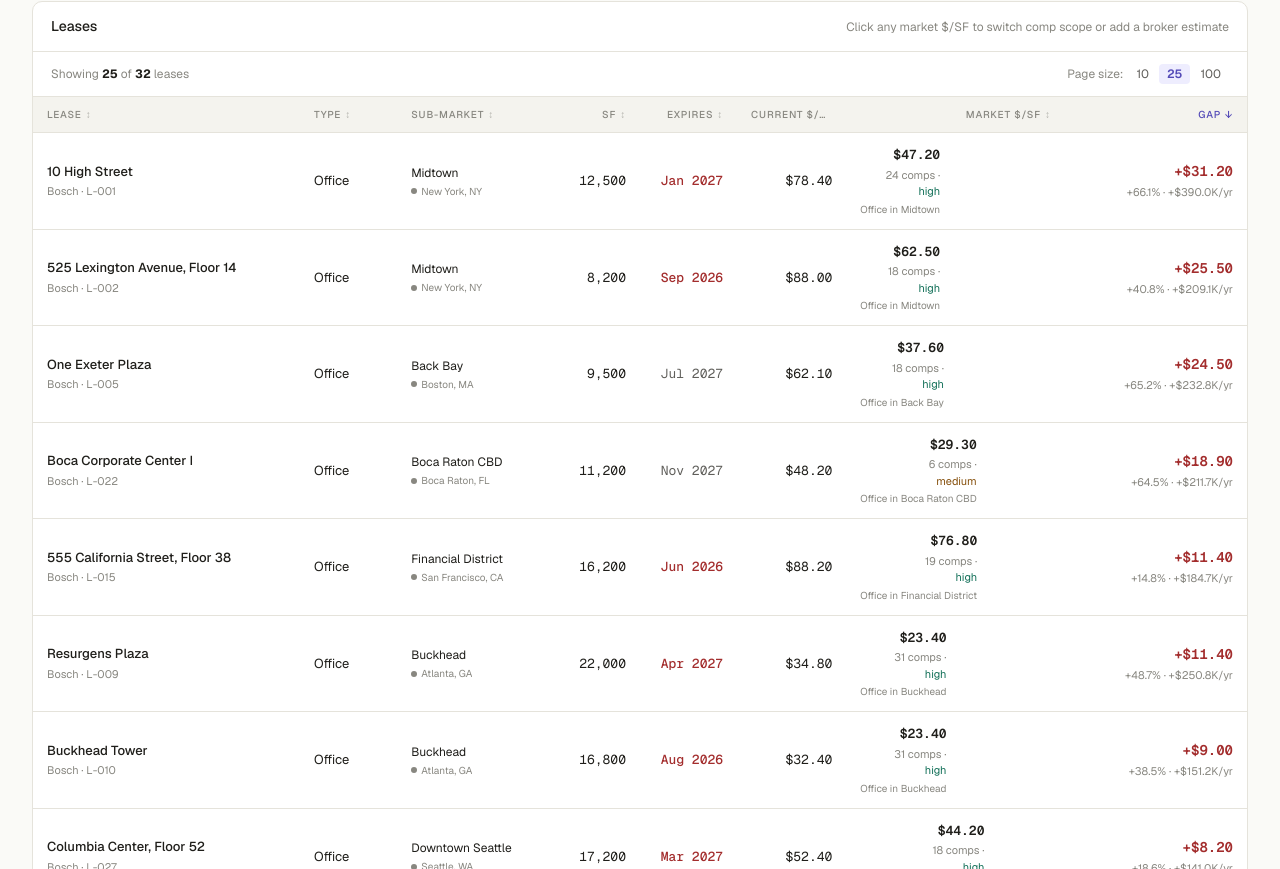
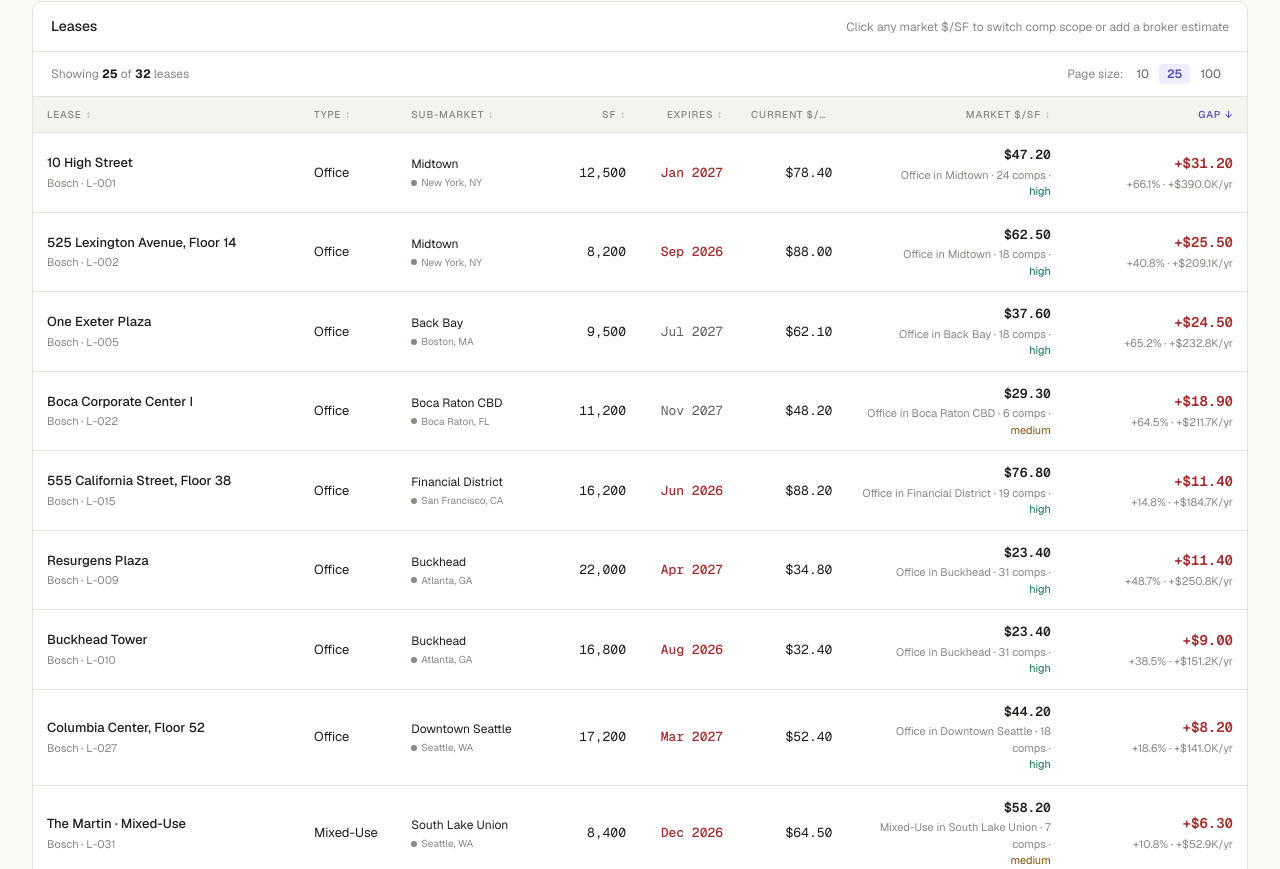
Before and after one commit to pazkagan-Unframe/mi2.0, a Next.js app: page / in a window 1280 px wide. Shown: the part 2451-3320 px from the top of the page. Built offline with nearby package versions, Linux system fonts and the light colour scheme; no server answers.

Commit message:
fix: align Market $/SF cell with other columns
Flatten Market cell to 2-line layout for better visual alignment

```diff
--- a/app/globals.css
+++ b/app/globals.css
@@ -1595,15 +1595,17 @@ button.list-item.clickable:last-child { border-bottom: none; }
   margin: -2px -6px;
   border-radius: 4px;
   cursor: pointer;
-  display: flex;
+  display: inline-flex;
   flex-direction: column;
   align-items: flex-end;
+  justify-content: center;
   gap: 2px;
   font: inherit;
   color: inherit;
   text-align: right;
   transition: background-color 0.12s ease;
-}
+  vertical-align: middle;
+  }
 .market-cell-trigger:hover {
   background: var(--surface-2);
 }
--- a/components/lease-table.tsx
+++ b/components/lease-table.tsx
@@ -316,25 +316,34 @@ function LeaseRowView({
 
   const popoverActive = popoverOpenForRowId === row.id
 
-  // Description below the market $/SF cell — comp count + confidence at the
-  // currently selected scope, or the broker label if overridden.
+  // Single muted subline below the market $/SF price. We deliberately collapse
+  // scope label + comp count + confidence into one line so the cell is two
+  // lines tall total (matching Lease / Sub-market cells), which lets
+  // vertical-align: middle on the td keep the price near the row centerline.
   const activeScope = row.scopes.find(
     (s) =>
       (row.brokerOverride?.kind === "scope" && s.id === row.brokerOverride.scopeId) ||
       (!row.brokerOverride && s.id === row.defaultScopeId),
   )
-  const compMeta =
-    row.comparisonSource === "broker"
-      ? "Your ERV"
-      : row.comparisonSource === "erv-system"
-        ? "External ERV"
-        : activeScope
-          ? `${activeScope.compCount} ${activeScope.compCount === 1 ? "comp" : "comps"}`
-          : null
   const compConfidence: Confidence =
     row.comparisonSource === "broker" || row.comparisonSource === "erv-system"
       ? "high"
       : activeScope?.confidence ?? row.marketConfidence
+  // For ERV/manual sources, show only the source label (no comp count makes
+  // sense). For scope-based sources, show "<scope> · <N> comps".
+  const subInfo: { label: string; showConf: boolean } | null =
+    row.comparisonPsf == null
+      ? null
+      : row.comparisonSource === "broker"
+        ? { label: "Your ERV", showConf: false }
+        : row.comparisonSource === "erv-system"
+          ? { label: "External ERV", showConf: false }
+          : activeScope
+            ? {
+                label: `${row.comparisonLabel} · ${activeScope.compCount} ${activeScope.compCount === 1 ? "comp" : "comps"}`,
+                showConf: true,
+              }
+            : { label: row.comparisonLabel, showConf: true }
 
   return (
     <tr
@@ -368,21 +377,31 @@ function LeaseRowView({
           className={`market-cell-trigger${popoverActive ? " active" : ""}`}
           onClick={handleMarketClick}
         >
-          {row.comparisonPsf != null ? (
+          {row.comparisonPsf != null && subInfo ? (
             <>
-              <span className="market-cell-num" style={{ display: "flex", gap: 6, alignItems: "baseline" }}>
-                <span style={{ fontFamily: "var(--font-mono)", fontWeight: 600, fontSize: 13 }}>
+              <span
+                className="market-cell-num"
+                style={{ display: "flex", gap: 6, alignItems: "baseline" }}
+              >
+                <span
+                  style={{
+                    fontFamily: "var(--font-mono)",
+                    fontWeight: 600,
+                    fontSize: 13,
+                  }}
+                >
                   {formatPsf(row.comparisonPsf)}
                 </span>
                 {isOverridden && (
                   <span className="broker-pill">{overridePillLabel}</span>
                 )}
               </span>
-              <span className="meta" style={{ fontSize: 11, color: "var(--text-3)" }}>
-                {compMeta}
-                {compMeta &&
-                  row.comparisonSource !== "broker" &&
-                  row.comparisonSource !== "erv-system" && (
+              <span
+                className="meta"
+                style={{ fontSize: 11, color: "var(--text-3)" }}
+              >
+                {subInfo.label}
+                {subInfo.showConf && (
                   <>
                     {" · "}
                     <span className={`scope-conf ${confidenceClass(compConfidence)}`}>
@@ -390,9 +409,6 @@ function LeaseRowView({
                     </span>
                   </>
                 )}
-              </span>
-              <span className="meta" style={{ fontSize: 10, color: "var(--text-3)" }}>
-                {row.comparisonLabel}
               </span>
             </>
           ) : (
```
Lines whose indentation alone changed are shown as unchanged.
